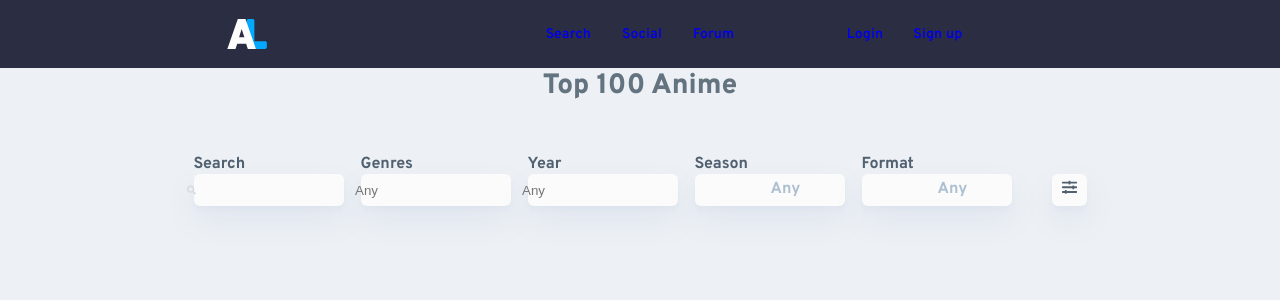
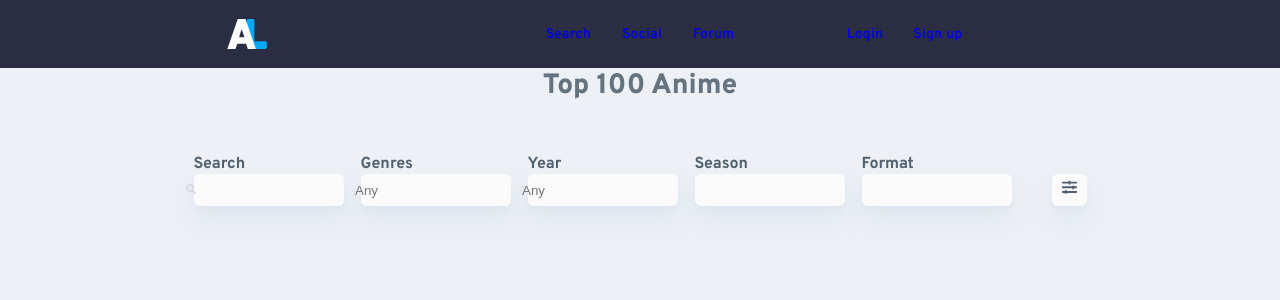
Before and after one commit to BiBCast/web_page, a React (Vite) app: page / in a window 1280 px wide. Shown: the top 300 px of the page. Built offline with nearby package versions, Linux system fonts and the light colour scheme.

Commit message:
fix layout buttons

```diff
--- a/src/components/Input.tsx
+++ b/src/components/Input.tsx
@@ -3,13 +3,11 @@ export function Input () {
     <>
       <div className='input'>
         <div className='input-container'>
-          <div>
+          <div className='glass-icon'>
             <svg
               viewBox='0 0 512 512'
               stroke='currentColor'
               fill='currentColor'
-              height='0.9em'
-              width='2.5rem'
             >
               <path
                 fill='currentColor'
--- a/src/components/Select.tsx
+++ b/src/components/Select.tsx
@@ -3,9 +3,12 @@ export function Select () {
     <>
       <div className='input'>
         <div className='input-container'>
-          <div>
-            <span>Any</span>
-          </div>
+          <input
+            type='search'
+            className='focus select'
+            placeholder=''
+            readOnly
+          />
         </div>
       </div>
     </>
--- a/src/index.css
+++ b/src/index.css
@@ -200,7 +200,7 @@ header {
   color: white;
 }
 .special-button:hover {
-  background-color: var(--button-backgroud);
+  background-color: #3577ff;
   border-radius: 5px;
   box-shadow: 0 2px 10px rgba(var(--shadow-box));
   color: var(--text-hover);
@@ -409,6 +409,18 @@ header {
   width: 15rem;
 }
 
+.glass-icon {
+  width: 100%;
+  padding-left: 2rem;
+  padding-top: 0.5rem;
+  & * {
+    height: 100%;
+  }
+  & svg {
+    height: 1rem;
+  }
+}
+
 .input-container {
   height: 100%;
   display: flex;
@@ -457,3 +469,7 @@ header {
     width: 100%;
   }
 }
+
+.input:focus-within {
+  background-color: red;
+}
```
